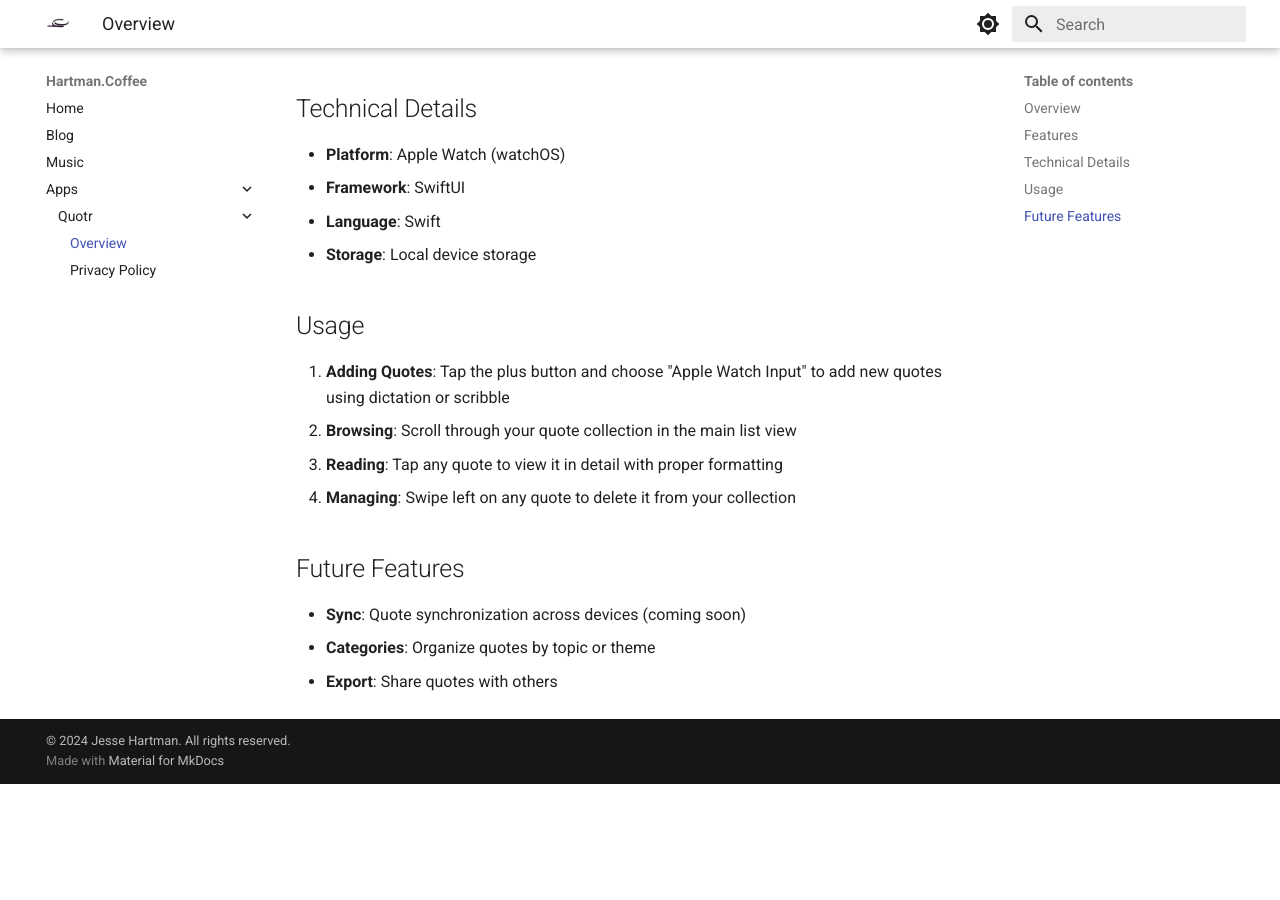
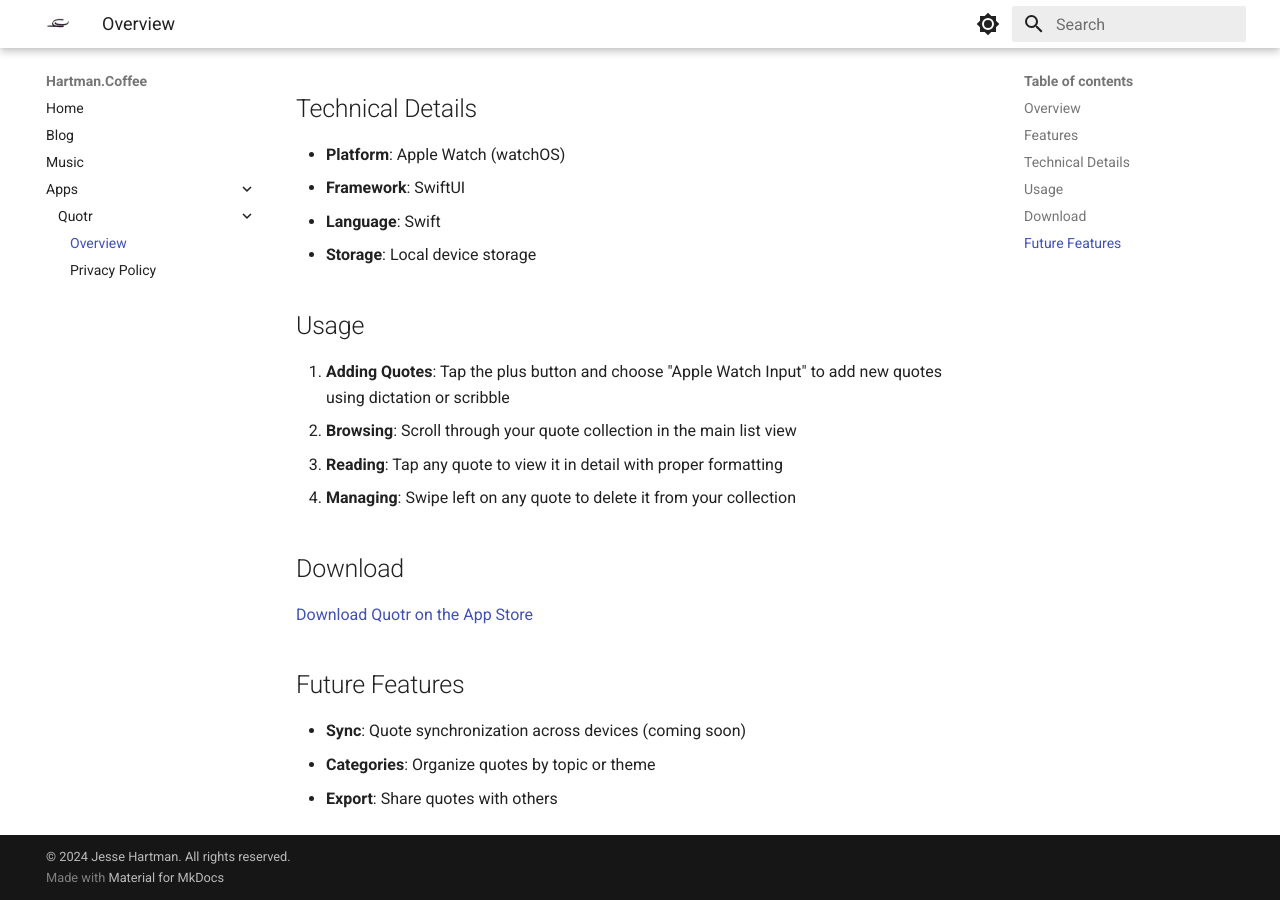
Before and after one commit to jesshart/blog, an MkDocs documentation site: the page built from docs/apps/quotr/index.md, in a window 1280 px wide and 900 px high, scrolled down 607 px. Built offline with MkDocs 1.6.1 and Material for MkDocs 9.7.7, drawn with Linux system fonts in a browser that asks for light colours; before the commit the page ends 1391 px from its top, so only the background shows below that.

Commit message:
Add App Store download link to Quotr page
- Include direct link to Quotr on the App Store
- Position download section prominently after usage instructions
- Make it easy for visitors to get the app

🤖 Generated with [Claude Code](https://claude.ai/code)

Co-Authored-By: Claude <noreply@anthropic.com>

```diff
--- a/docs/apps/quotr/index.md
+++ b/docs/apps/quotr/index.md
@@ -29,6 +29,10 @@ Quotr is a minimalist Apple Watch app that lets you collect, organize, and brows
 3. **Reading**: Tap any quote to view it in detail with proper formatting
 4. **Managing**: Swipe left on any quote to delete it from your collection
 
+## Download
+
+[Download Quotr on the App Store](https://apps.apple.com/us/app/quotr-quote-keeper/id6751932941)
+
 ## Future Features
 
 - **Sync**: Quote synchronization across devices (coming soon)
```
